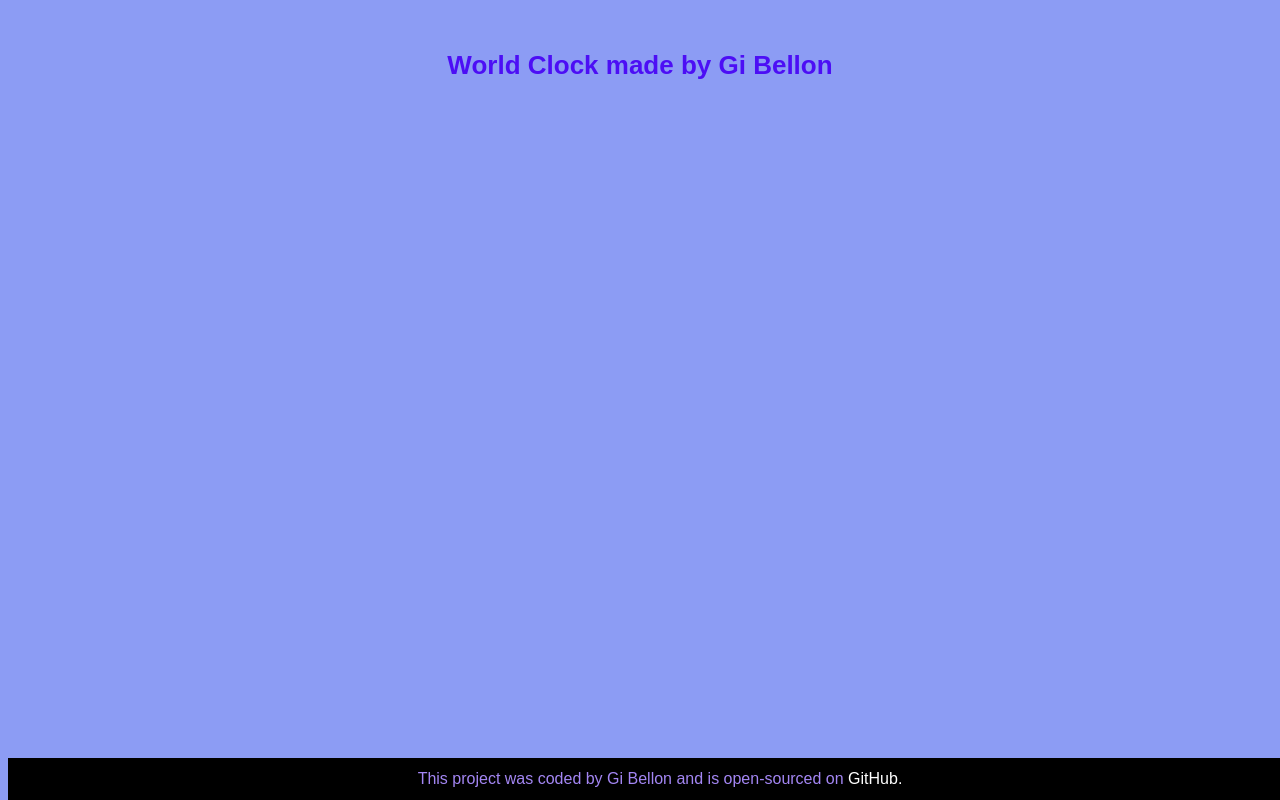
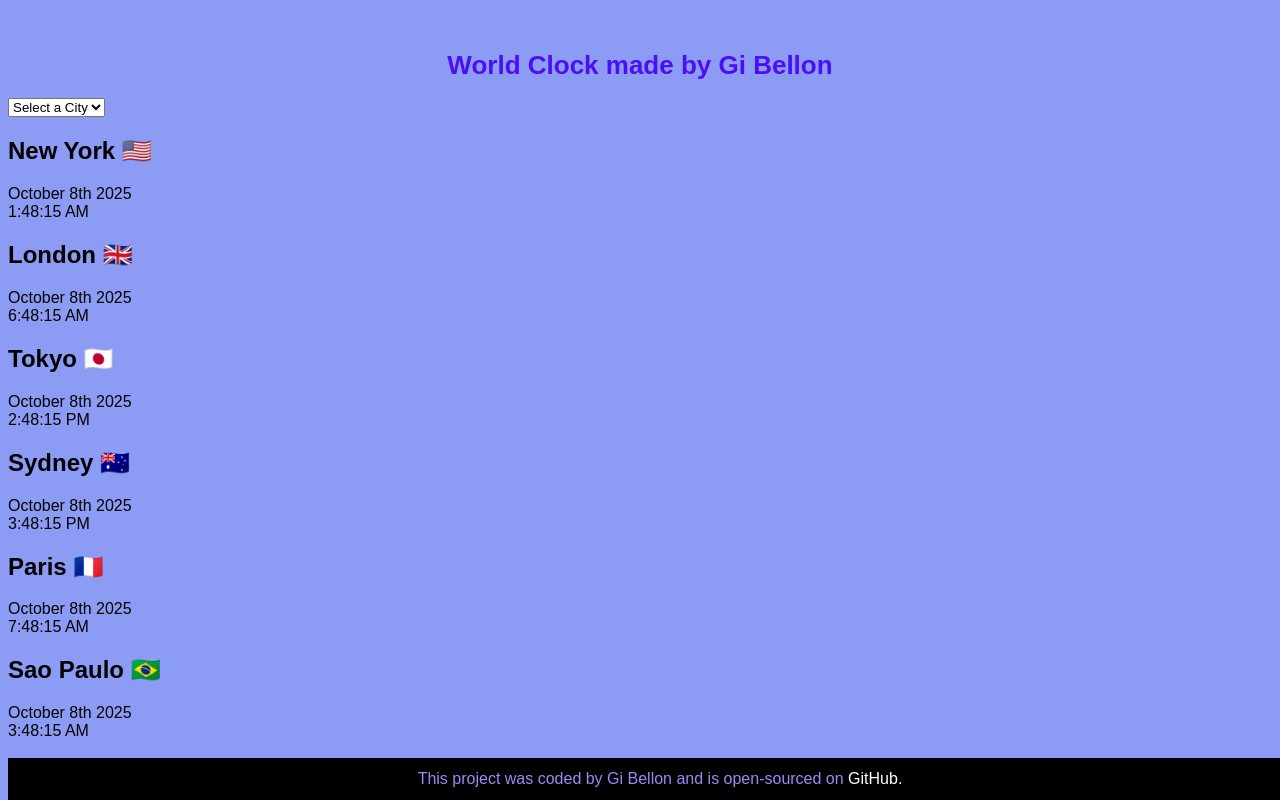
Before and after one commit to gisbcode/WorldClockbyGiBellon, a plain HTML site: page index.html in a window 1280 px wide. Drawn offline with Linux system fonts and the light colour scheme.

Commit message:
Added Select element and the Cities

```diff
--- a/index.html
+++ b/index.html
@@ -7,10 +7,58 @@
     <title>World Clock by Gi</title>
   </head>
   <body>
-    <h1>World Clock made by Gi Bellon</h1>
+    <div id="clock">
+      <h1>World Clock made by Gi Bellon</h1>
+      <select id="timezone-select" name="timezones">
+        <option value="select">Select a City</option>
+        <option value="America/New_York">New York</option>
+        <option value="Europe/London">London</option>
+        <option value="Asia/Tokyo">Tokyo</option>
+        <option value="Australia/Sydney">Sydney</option>
+        <option value="Europe/Paris">Paris</option>
+        <option value="South_America/Brazil">Sao Paulo</option>
+      </select>
+    </div>
+
+    <div class="city">
+      <h2>New York 🇺🇸</h2>
+      <div class="date">October 8th 2025</div>
+      <div class="time">1:48:15 AM</div>
+    </div>
+
+    <div class="city">
+      <h2>London 🇬🇧</h2>
+      <div class="date">October 8th 2025</div>
+      <div class="time">6:48:15 AM</div>
+    </div>
+
+    <div class="city">
+      <h2>Tokyo 🇯🇵</h2>
+      <div class="date">October 8th 2025</div>
+      <div class="time">2:48:15 PM</div>
+    </div>
+
+    <div class="city">
+      <h2>Sydney 🇦🇺</h2>
+      <div class="date">October 8th 2025</div>
+      <div class="time">3:48:15 PM</div>
+    </div>
+
+    <div class="city">
+      <h2>Paris 🇫🇷</h2>
+      <div class="date">October 8th 2025</div>
+      <div class="time">7:48:15 AM</div>
+    </div>
+
+    <div class="city">
+      <h2>Sao Paulo 🇧🇷</h2>
+      <div class="date">October 8th 2025</div>
+      <div class="time">3:48:15 AM</div>
+    </div>
 
     <footer>
-      This project was coded by Gi Bellon and is open-sourced on <a href="https://github.com/gisbcode/WorldClockbyGiBellon">GitHub.</a>
+      This project was coded by Gi Bellon and is open-sourced on
+      <a href="https://github.com/gisbcode/WorldClockbyGiBellon">GitHub.</a>
     </footer>
 
     <script src="index.js"></script>
```
